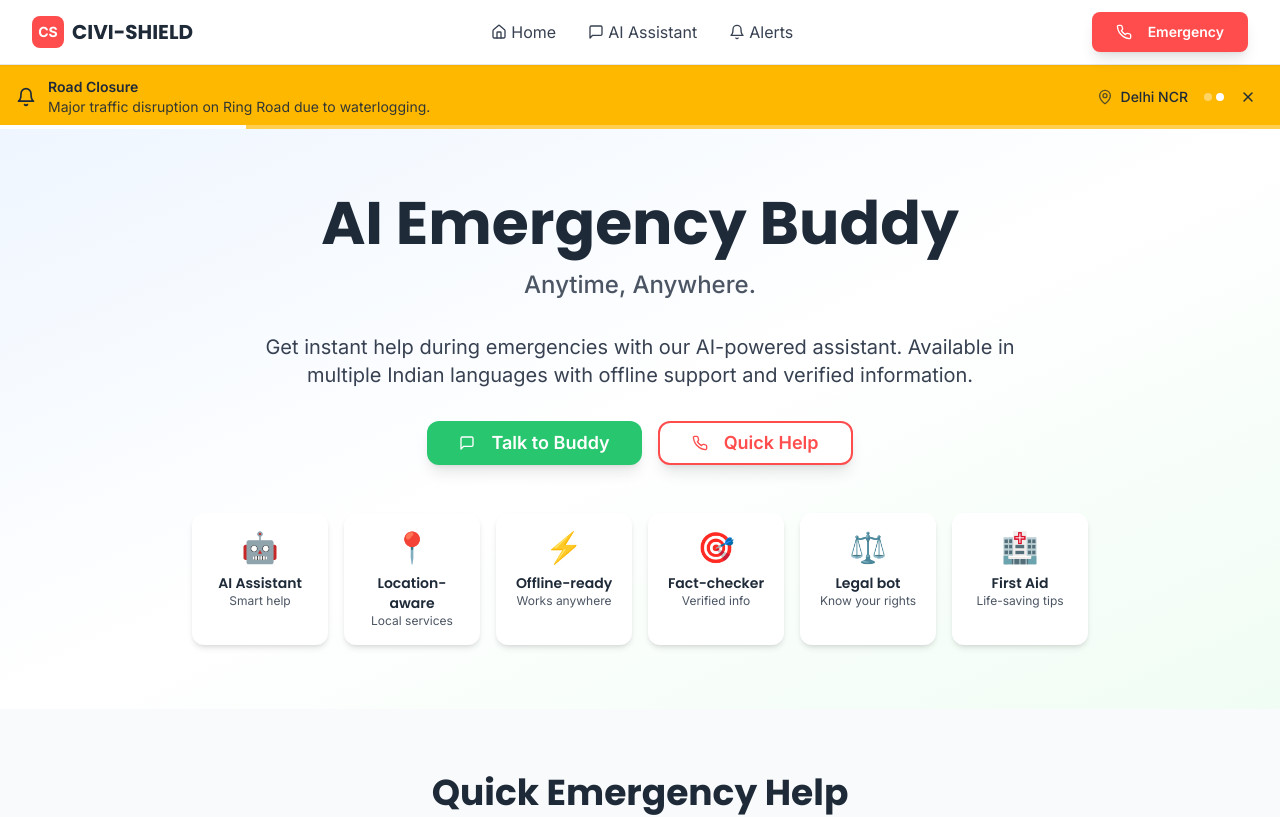
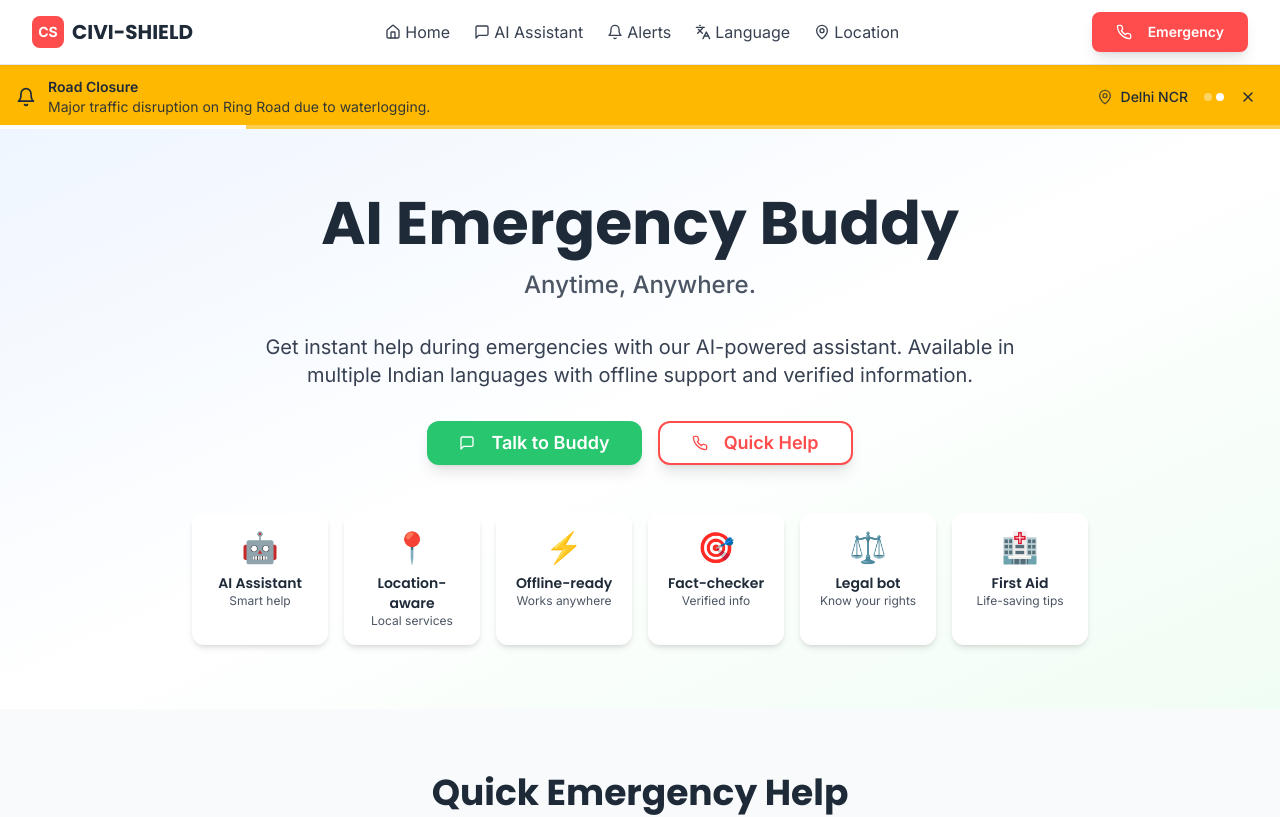
Before and after one commit to SohithNarnavaram/civi-sheild-india, a React (Vite) app: page / in a window 1280 px wide. Shown: the top 817 px of the page. Built offline with nearby package versions, Linux system fonts and the light colour scheme.

Commit message:
Add language and location buttons to top nav
Adds language and location selection buttons to the top navigation bar, alongside the existing home, AI assistant, and alerts links.

```diff
--- a/src/components/TopNavBar.tsx
+++ b/src/components/TopNavBar.tsx
@@ -2,7 +2,7 @@
 import React, { useState } from 'react';
 import { Button } from '@/components/ui/button';
 import { Sheet, SheetContent, SheetTrigger, SheetTitle } from '@/components/ui/sheet';
-import { Phone, Home, MessageSquare, Bell } from 'lucide-react';
+import { Phone, Home, MessageSquare, Bell, Languages, MapPin } from 'lucide-react';
 
 const TopNavBar = () => {
   const [isEmergencyOpen, setIsEmergencyOpen] = useState(false);
@@ -30,7 +30,7 @@ const TopNavBar = () => {
             </div>
 
             {/* Desktop Navigation */}
-            <div className="hidden md:flex items-center space-x-8">
+            <div className="hidden md:flex items-center space-x-6">
               <a href="#home" className="flex items-center space-x-1 text-gray-700 hover:text-navy transition-colors">
                 <Home className="w-4 h-4" />
                 <span>Home</span>
@@ -43,6 +43,14 @@ const TopNavBar = () => {
                 <Bell className="w-4 h-4" />
                 <span>Alerts</span>
               </a>
+              <button className="flex items-center space-x-1 text-gray-700 hover:text-navy transition-colors">
+                <Languages className="w-4 h-4" />
+                <span>Language</span>
+              </button>
+              <button className="flex items-center space-x-1 text-gray-700 hover:text-navy transition-colors">
+                <MapPin className="w-4 h-4" />
+                <span>Location</span>
+              </button>
             </div>
 
             {/* Emergency Button */}
```
